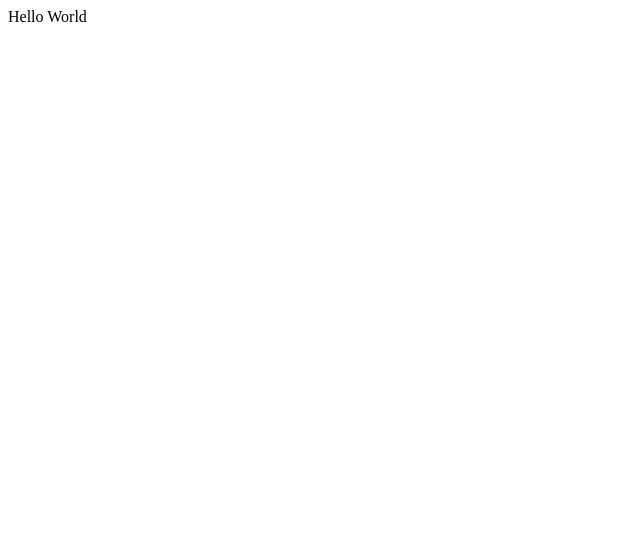
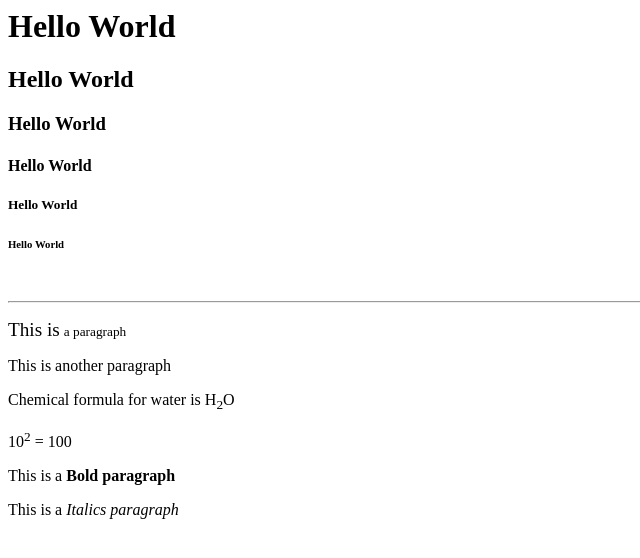
Before and after one commit to j770044/HTML, a plain HTML site: page site/index.html in a window 1280 px wide. Shown: the whole page, without its empty margins (0-640 px from the left). Drawn offline with Linux system fonts and the light colour scheme.

Commit message:
added basic html tags

```diff
--- a/site/index.html
+++ b/site/index.html
@@ -5,6 +5,27 @@
     <title>Yash Modi's Website</title>
 </head>
 <body>
-    Hello World
+    <!-- Heading tags -->
+    <h1>Hello World</h1>
+    <h2>Hello World</h2>
+    <h3>Hello World</h3>
+    <h4>Hello World</h4>
+    <h5>Hello World</h5>
+    <h6>Hello World</h6>
+
+    <br />
+    <hr />
+
+    <!-- paragraph -->
+    <p><big>This is</big> <small>a paragraph</small></p>
+    <p>This is another paragraph</p>
+
+    <p>Chemical formula for water is H<sub>2</sub>O</p>
+    <p>10<sup>2</sup> = 100</p>
+
+    <!-- add a bold and italics in paragraph -->
+    <p>This is a <b>Bold paragraph</b></p>
+    <p>This is a <i>Italics paragraph</i></p>
+
 </body>
 </html>
```
